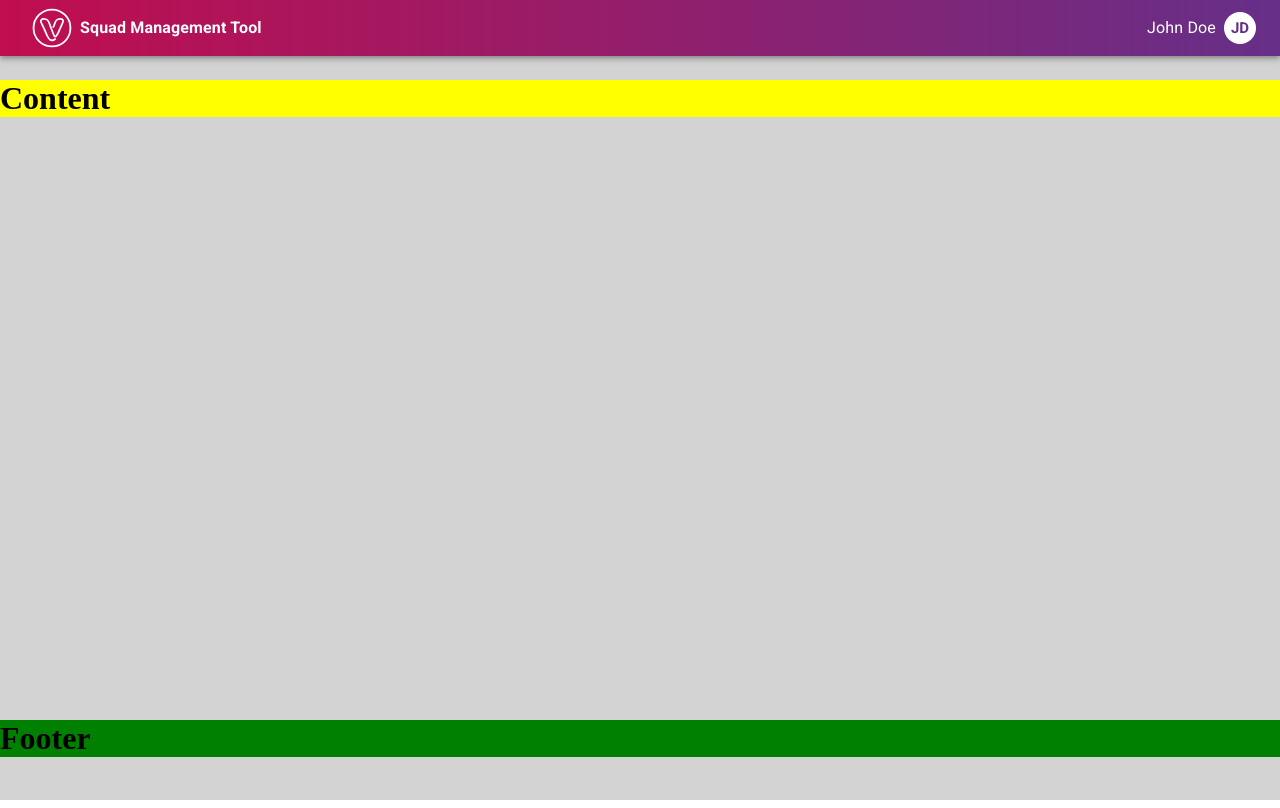
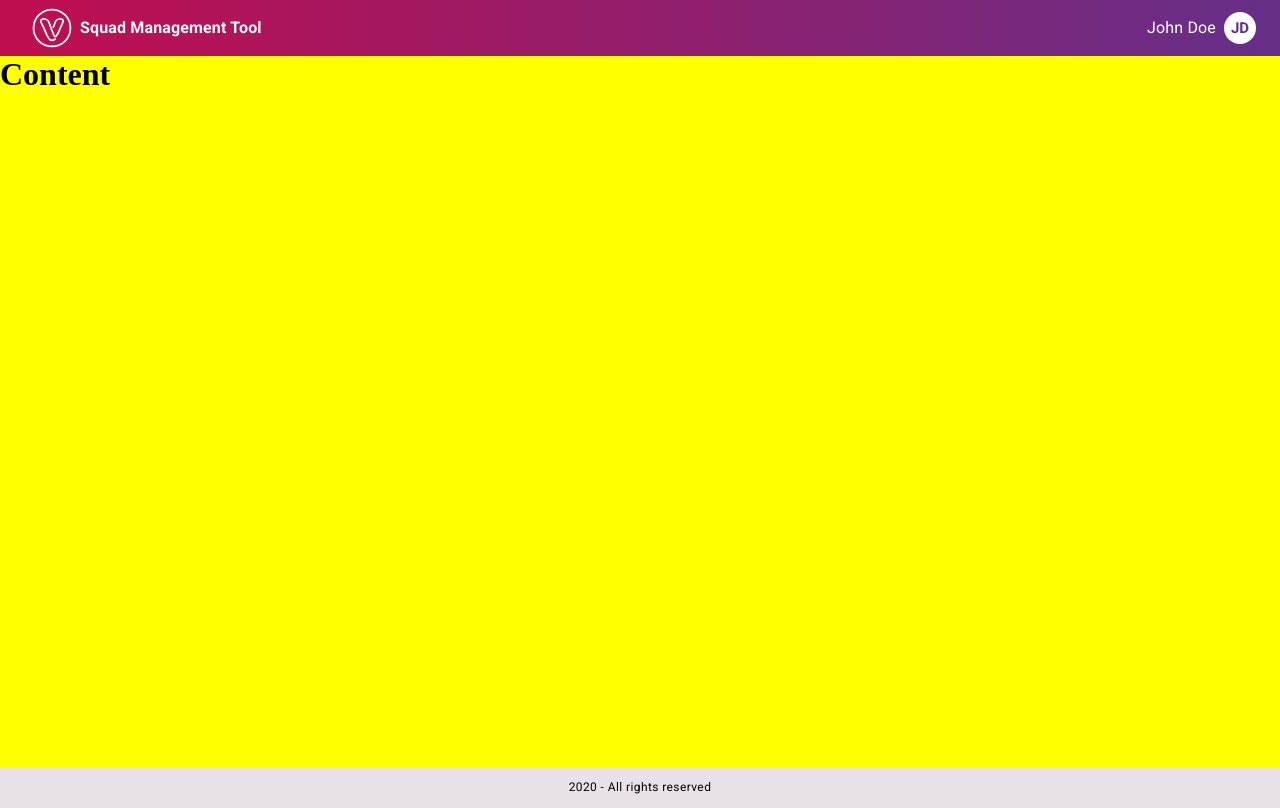
Before and after one commit to allangdc/smtool, a React (Create React App) app: page / in a window 1280 px wide. Built offline with nearby package versions, Linux system fonts and the light colour scheme.

Commit message:
Footer implementation

```diff
--- a/src/layout/content.tsx
+++ b/src/layout/content.tsx
@@ -1,7 +1,7 @@
 import React from "react";
 
 const Content: React.FC = () => (
-  <div style={{ backgroundColor: "yellow" }}>
+  <div style={{ backgroundColor: "yellow", minHeight: "89vh" }}>
     <h1>Content</h1>
   </div>
 );
--- a/src/layout/footer.tsx
+++ b/src/layout/footer.tsx
@@ -1,9 +1,17 @@
+import { Typography } from "@mui/material";
 import React from "react";
+import { useStyles } from "./style";
 
-const Footer: React.FC = () => (
-  <div style={{ backgroundColor: "green" }}>
-    <h1>Footer</h1>
-  </div>
-);
+const Footer: React.FC = () => {
+  const classes = useStyles();
+
+  return (
+    <div className={classes.footer}>
+      <Typography variant="caption" align="center">
+        2020 - All rights reserved
+      </Typography>
+    </div>
+  );
+};
 
 export default Footer;
--- a/src/layout/header.tsx
+++ b/src/layout/header.tsx
@@ -2,19 +2,20 @@ import React from "react";
 import { AppBar, Avatar, IconButton, Toolbar, Typography } from "@mui/material";
 import { AvatarNames } from "../utils/Avatar";
 import VenturusIcon from "../components/VenturusIcon";
+import { useStyles } from "./style";
 
 const avatarSize = 32;
 
-const Header: React.FC = () => (
-  <AppBar
-    position="static"
-    style={{ background: "linear-gradient(to right, #c00e4f, #662f88)" }}
-  >
+const Header: React.FC = () => {
+  const classes = useStyles();
+
+  return (
+    <AppBar position="static" className={classes.header}>
       <Toolbar variant="dense">
         <IconButton>
           <VenturusIcon style={{ fontSize: 40 }} />
         </IconButton>
-      <Typography variant="body1" style={{ flex: 1, fontWeight: "bold" }}>
+        <Typography variant="body1" className={classes.headerTitle}>
           Squad Management Tool
         </Typography>
         <Typography variant="body1">John Doe</Typography>
@@ -34,5 +35,6 @@ const Header: React.FC = () => (
       </Toolbar>
     </AppBar>
   );
+};
 
 export default Header;
--- a/src/layout/main.tsx
+++ b/src/layout/main.tsx
@@ -6,13 +6,13 @@ import Header from "./header";
 
 const Main: React.FC = () => (
   <Grid container>
-    <Grid item xs={12} style={{ minHeight: "10vh" }}>
+    <Grid item xs={12}>
       <Header />
     </Grid>
-    <Grid item xs={12} style={{ minHeight: "80vh" }}>
+    <Grid item xs={12}>
       <Content />
     </Grid>
-    <Grid item xs={12} style={{ minHeight: "10vh" }}>
+    <Grid item xs={12}>
       <Footer />
     </Grid>
   </Grid>
--- /dev/null
+++ b/src/layout/style.ts
@@ -0,0 +1,18 @@
+import { makeStyles } from "@mui/styles";
+
+export const useStyles = makeStyles(() => ({
+  header: {
+    background: "linear-gradient(to right, #c00e4f, #662f88)"
+  },
+  headerTitle: {
+    flex: 1,
+    fontWeight: "bold"
+  },
+  footer: {
+    backgroundColor: "#e9e3e9",
+    minHeight: 40,
+    display: "flex",
+    justifyContent: "center",
+    alignItems: "center"
+  }
+}));
```
Also changed, not shown: .eslintrc.json. Lines whose indentation alone changed are shown as unchanged.
